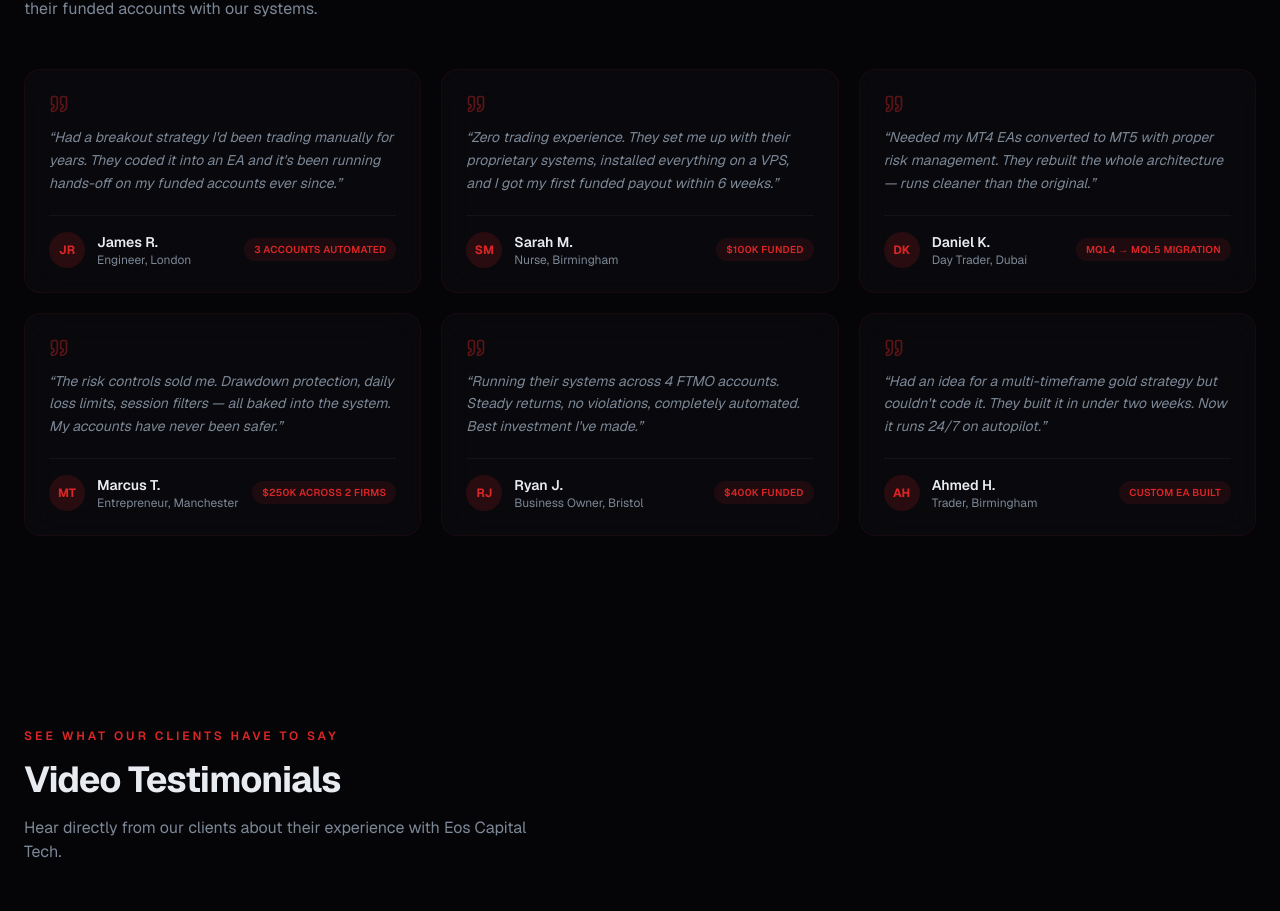
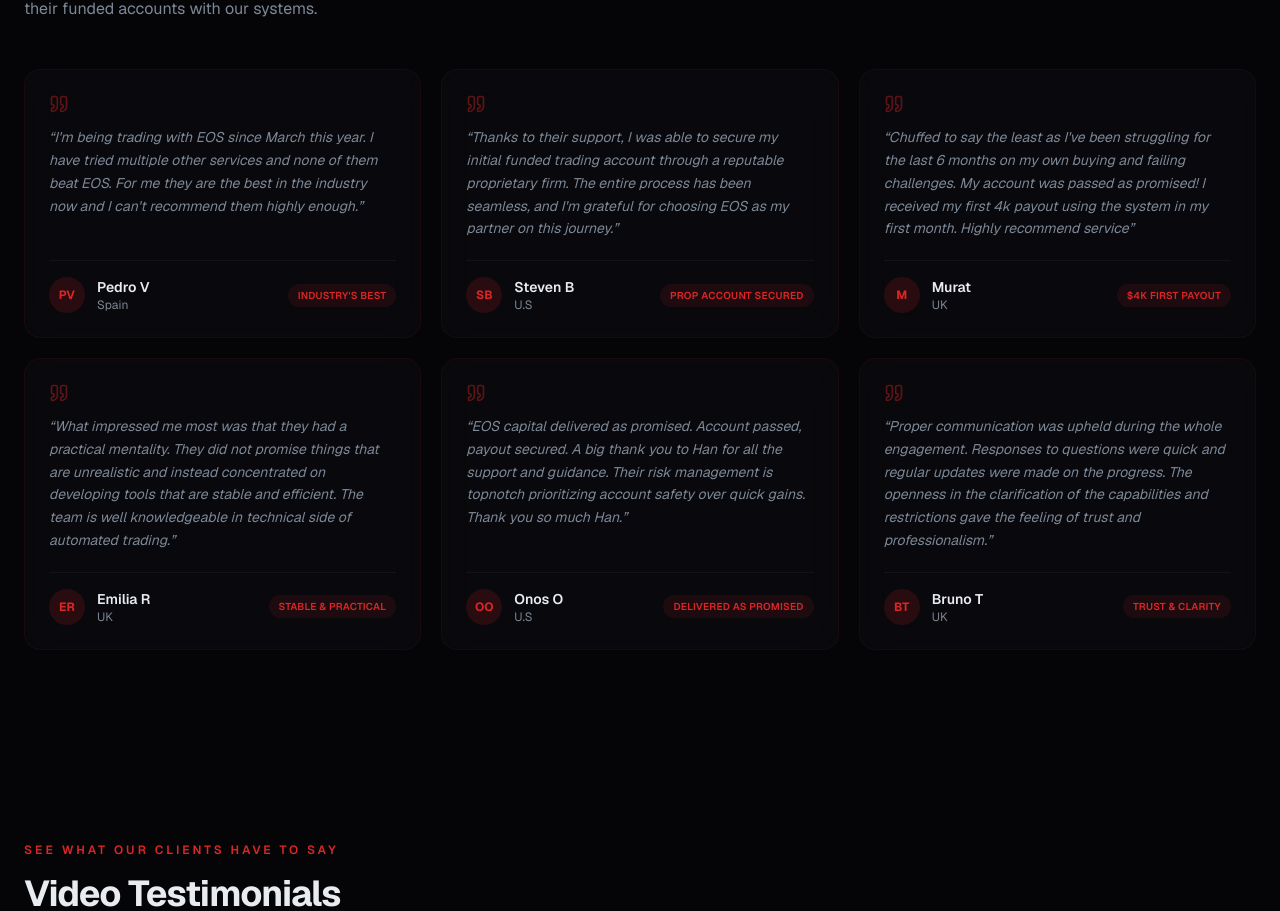
Before and after one commit to zaghamabbas786/eoscapitaltech, a Next.js app: page / in a window 1280 px wide. Shown: the part 5214-6125 px from the top of the page. Built offline with nearby package versions, Linux system fonts and the light colour scheme.

Commit message:
Update Testimonials component with new client feedback, replacing previous testimonials with fresh quotes and details. Enhance text formatting for improved readability.

```diff
--- a/src/components/Testimonials.tsx
+++ b/src/components/Testimonials.tsx
@@ -5,40 +5,46 @@ import { Quote } from "lucide-react";
 
 const testimonials = [
   {
-    name: "James R.",
-    role: "Engineer, London",
-    tag: "3 ACCOUNTS AUTOMATED",
-    quote: "Had a breakout strategy I'd been trading manually for years. They coded it into an EA and it's been running hands-off on my funded accounts ever since.",
+    name: "Pedro V",
+    role: "Spain",
+    tag: "INDUSTRY'S BEST",
+    quote:
+      "I'm being trading with EOS since March this year. I have tried multiple other services and none of them beat EOS. For me they are the best in the industry now and I can't recommend them highly enough.",
   },
   {
-    name: "Sarah M.",
-    role: "Nurse, Birmingham",
-    tag: "$100K FUNDED",
-    quote: "Zero trading experience. They set me up with their proprietary systems, installed everything on a VPS, and I got my first funded payout within 6 weeks.",
+    name: "Steven B",
+    role: "U.S",
+    tag: "PROP ACCOUNT SECURED",
+    quote:
+      "Thanks to their support, I was able to secure my initial funded trading account through a reputable proprietary firm. The entire process has been seamless, and I'm grateful for choosing EOS as my partner on this journey.",
   },
   {
-    name: "Daniel K.",
-    role: "Day Trader, Dubai",
-    tag: "MQL4 → MQL5 MIGRATION",
-    quote: "Needed my MT4 EAs converted to MT5 with proper risk management. They rebuilt the whole architecture — runs cleaner than the original.",
+    name: "Murat",
+    role: "UK",
+    tag: "$4K FIRST PAYOUT",
+    quote:
+      "Chuffed to say the least as I've been struggling for the last 6 months on my own buying and failing challenges. My account was passed as promised! I received my first 4k payout using the system in my first month. Highly recommend service",
   },
   {
-    name: "Marcus T.",
-    role: "Entrepreneur, Manchester",
-    tag: "$250K ACROSS 2 FIRMS",
-    quote: "The risk controls sold me. Drawdown protection, daily loss limits, session filters — all baked into the system. My accounts have never been safer.",
+    name: "Emilia R",
+    role: "UK",
+    tag: "STABLE & PRACTICAL",
+    quote:
+      "What impressed me most was that they had a practical mentality. They did not promise things that are unrealistic and instead concentrated on developing tools that are stable and efficient. The team is well knowledgeable in technical side of automated trading.",
   },
   {
-    name: "Ryan J.",
-    role: "Business Owner, Bristol",
-    tag: "$400K FUNDED",
-    quote: "Running their systems across 4 FTMO accounts. Steady returns, no violations, completely automated. Best investment I've made.",
+    name: "Onos O",
+    role: "U.S",
+    tag: "DELIVERED AS PROMISED",
+    quote:
+      "EOS capital delivered as promised. Account passed, payout secured. A big thank you to Han for all the support and guidance. Their risk management is topnotch prioritizing account safety over quick gains.\nThank you so much Han.",
   },
   {
-    name: "Ahmed H.",
-    role: "Trader, Birmingham",
-    tag: "CUSTOM EA BUILT",
-    quote: "Had an idea for a multi-timeframe gold strategy but couldn't code it. They built it in under two weeks. Now it runs 24/7 on autopilot.",
+    name: "Bruno T",
+    role: "UK",
+    tag: "TRUST & CLARITY",
+    quote:
+      "Proper communication was upheld during the whole engagement. Responses to questions were quick and regular updates were made on the progress. The openness in the clarification of the capabilities and restrictions gave the feeling of trust and professionalism.",
   },
 ];
 
@@ -75,7 +81,7 @@ export default function Testimonials() {
               className="glass-card flex flex-col rounded-2xl p-5 sm:p-6"
             >
               <Quote size={20} className="mb-3 shrink-0 text-accent/40" />
-              <p className="mb-5 flex-1 text-sm italic leading-relaxed text-muted">
+              <p className="mb-5 flex-1 whitespace-pre-line text-sm italic leading-relaxed text-muted">
                 &ldquo;{t.quote}&rdquo;
               </p>
               <div className="flex flex-col gap-3 border-t border-card-border/50 pt-4 sm:flex-row sm:items-center sm:justify-between sm:gap-2">
```
